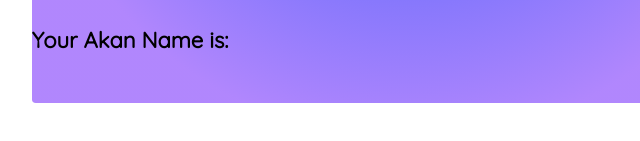
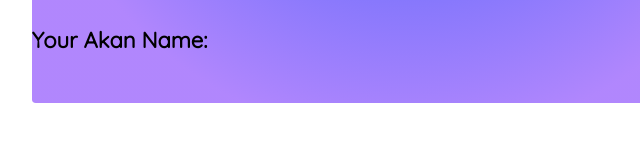
Before and after one commit to rkinyua5/rkinyua5.github.io, a plain HTML site: page index.html in a window 1280 px wide. Shown: the part 613-754 px from the top of the page, 229-869 px from the left. Drawn offline with Linux system fonts and the light colour scheme.

Commit message:
Minor change

```diff
--- a/index.html
+++ b/index.html
@@ -44,7 +44,7 @@
         </form>
 
 
-        <h4 id = display-name><strong>Your Akan Name is:</strong></h4>
+        <h4 id = display-name><strong>Your Akan Name:</strong></h4>
         <p id="result"></p>
       </div>
     </div>
```
